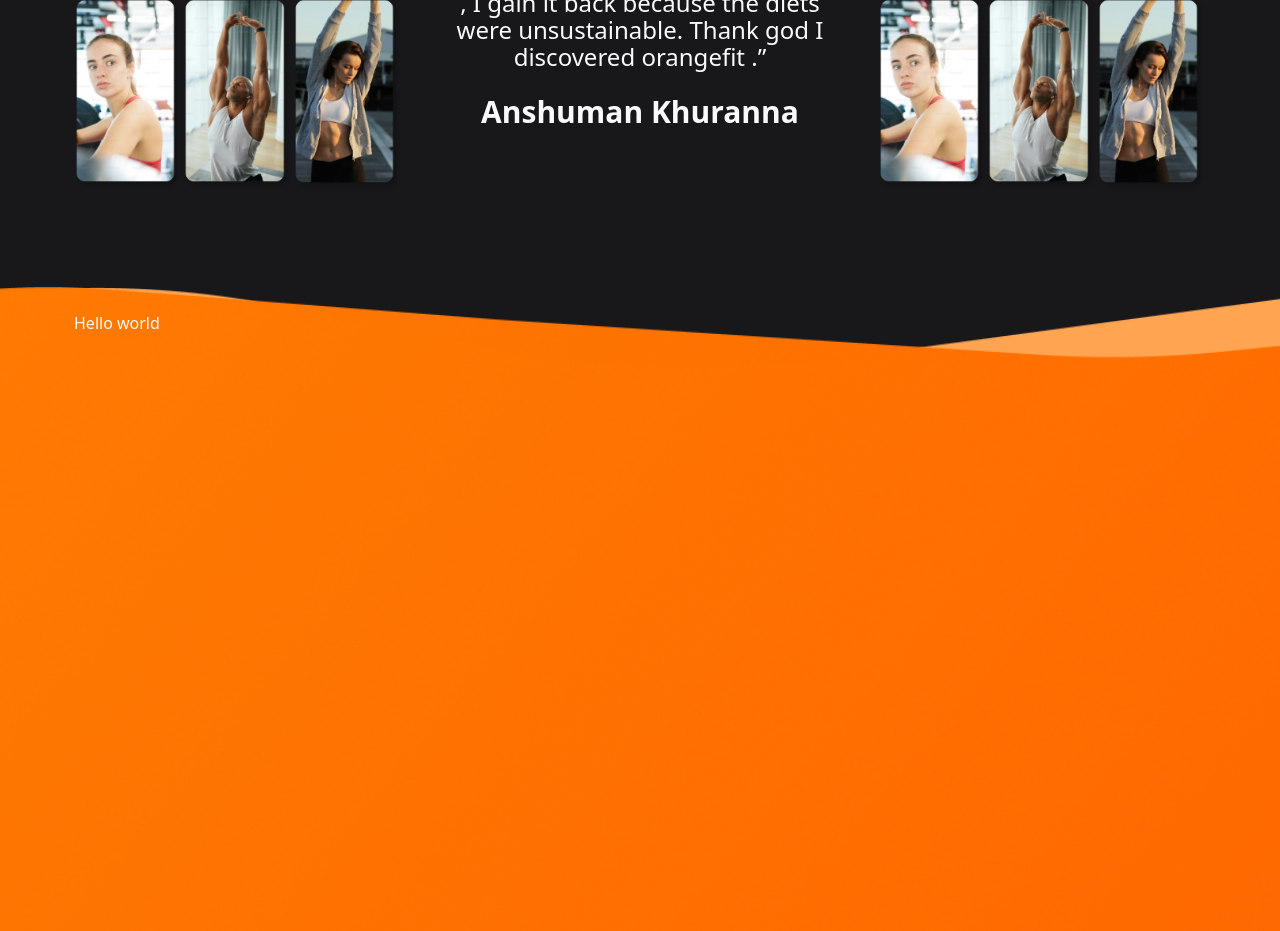
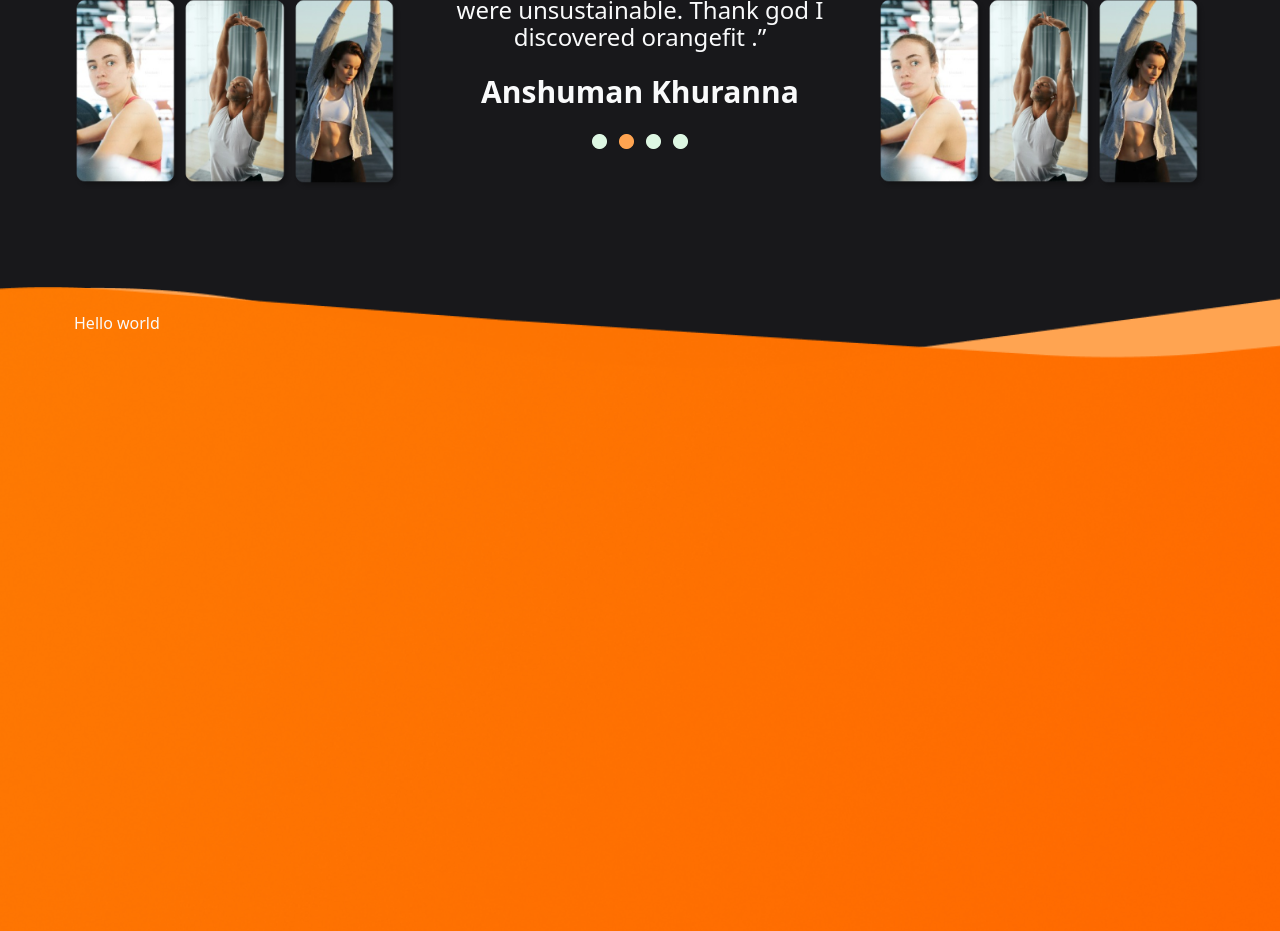
Before and after one commit to Mohammad-Shaar/orangefit, a React (Vite) app: page / in a window 1280 px wide. Shown: the part 4620-5551 px from the top of the page. Built offline with nearby package versions, Linux system fonts and the light colour scheme.

Commit message:
working on opinions section

```diff
--- a/src/Components/MainHome/OPinionSection/Opinions.jsx
+++ b/src/Components/MainHome/OPinionSection/Opinions.jsx
@@ -1,6 +1,8 @@
 import person1 from "../../../assets/person1.png";
 import person2 from "../../../assets/person2.png";
 import person3 from "../../../assets/person3.png";
+import whiteDot from "../../../assets/whiteDot.png";
+import OrangeDot from "../../../assets/orangeDot.png";
 
 const Opinions = () => {
   return (
@@ -42,6 +44,20 @@
               Thank god I discovered orangefit .”
             </p>
             <p className="text-3xl font-bold">Anshuman Khuranna</p>
+            <div className="flex space-x-3">
+              <span>
+                <img src={whiteDot} />
+              </span>
+              <span>
+                <img src={OrangeDot} />
+              </span>
+              <span>
+                <img src={whiteDot} />
+              </span>
+              <span>
+                <img src={whiteDot} />
+              </span>
+            </div>
           </div>
           <div className="grid grid-cols-3">
             <div>
```
Also changed, not shown: src/assets/orangeDot.png (renamed from src/assets/Ellipse 6.png), src/assets/whiteDot.png (renamed from src/assets/Ellipse 5.png).
